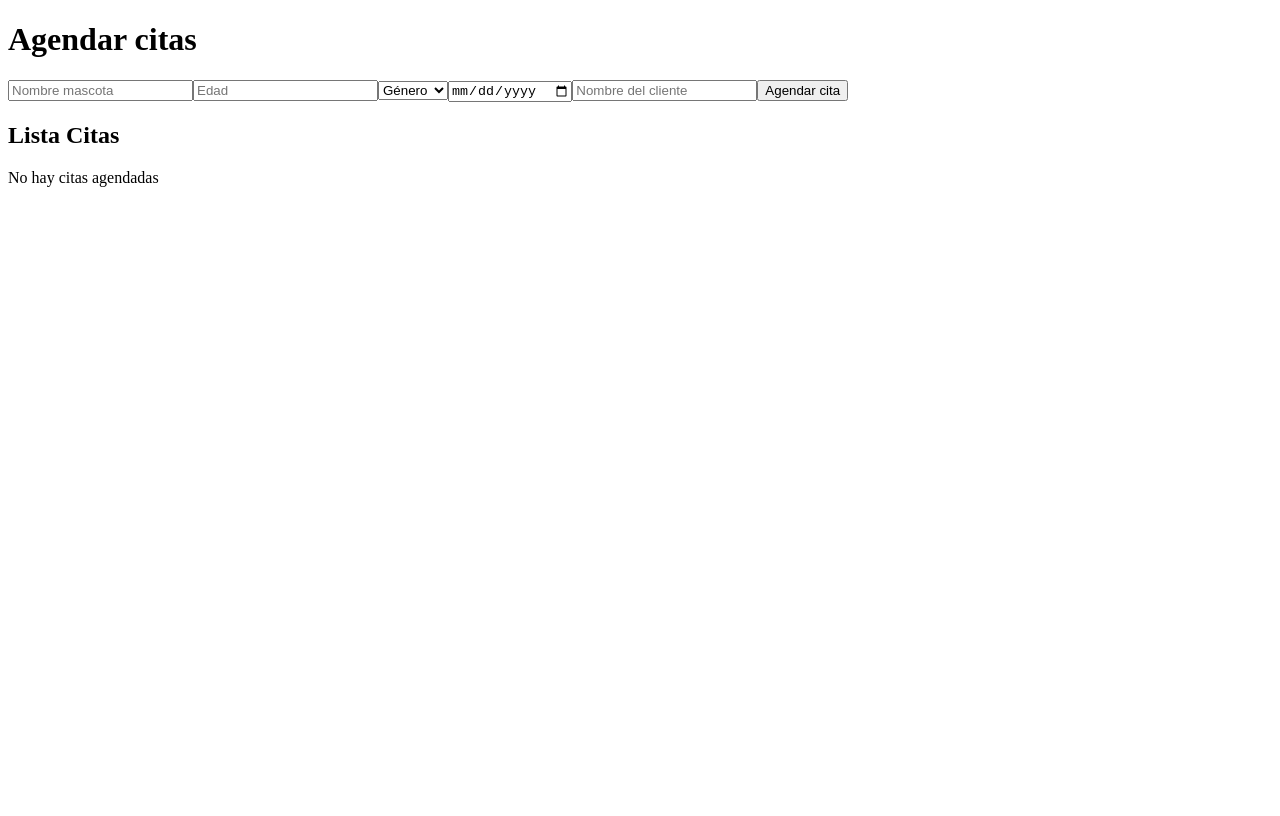
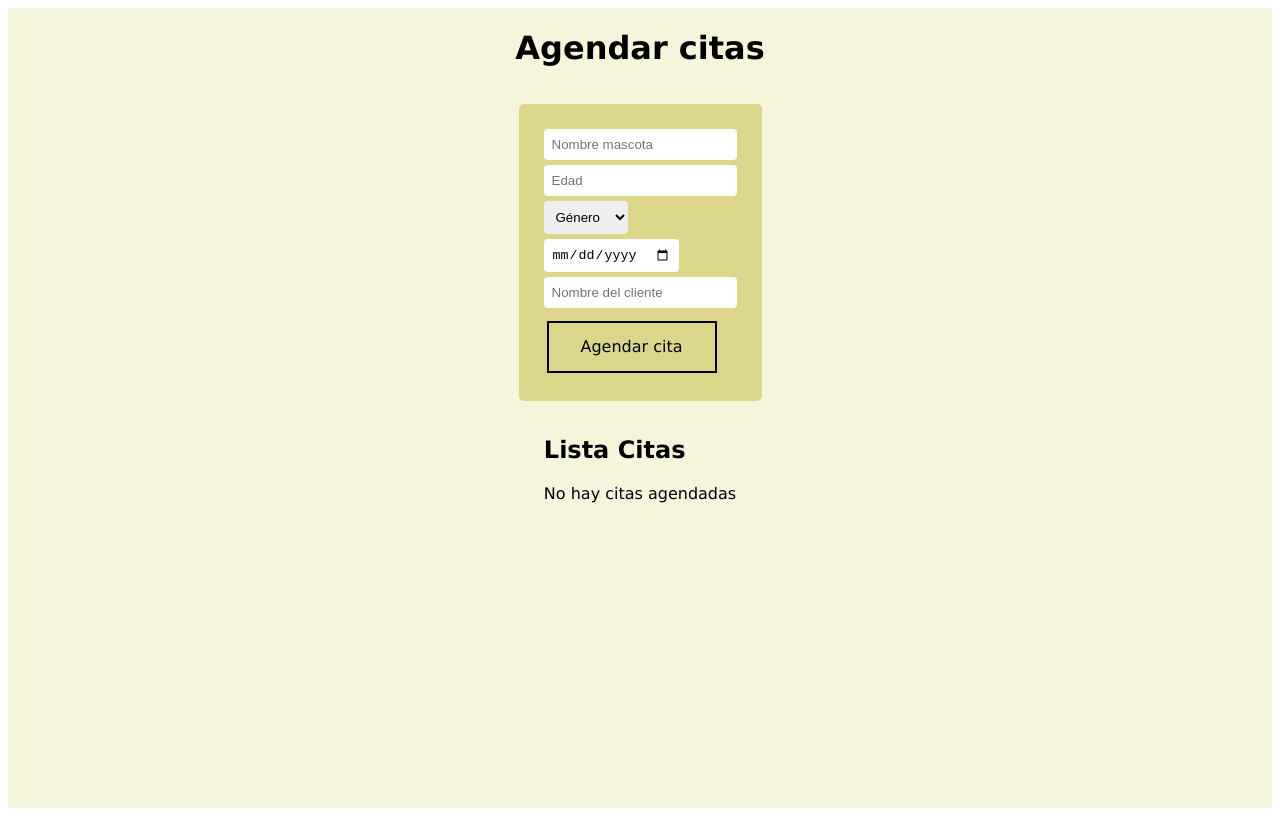
Before and after one commit to juanlope58/Reto2TGL, a React (Vite) app in the folder citas-mascotas/: page / in a window 1280 px wide. Built offline with nearby package versions, Linux system fonts and the light colour scheme.

Commit message:
add styles

```diff
--- a/citas-mascotas/package.json
+++ b/citas-mascotas/package.json
@@ -21,6 +21,7 @@
     "eslint-plugin-react": "^7.32.2",
     "eslint-plugin-react-hooks": "^4.6.0",
     "eslint-plugin-react-refresh": "^0.4.3",
+    "sass": "^1.69.4",
     "vite": "^4.4.5"
   }
 }
--- a/citas-mascotas/src/App.jsx
+++ b/citas-mascotas/src/App.jsx
@@ -1,6 +1,7 @@
 import { useState } from 'react'
 import FormularioCita from './components/FormularioCita'
 import ListaCitas from './components/ListaCitas'
+import "./styles.scss"
 
 const App = () => {
   const [citas, setCitas] = useState([]);
@@ -12,7 +13,7 @@ const App = () => {
   console.log(citas);
 
   return (
-    <div>
+    <div className='app'>
       <h1>Agendar citas</h1>
       <FormularioCita agregarCita={agregarCita}/>
       <ListaCitas citas={citas}/>
--- a/citas-mascotas/src/components/Cita.jsx
+++ b/citas-mascotas/src/components/Cita.jsx
@@ -1,6 +1,6 @@
 const Cita = ({cita}) => {
     return(
-        <div>
+        <div className="cita-card">
             <p><strong>Nombre Mascota: </strong>{cita.petName}</p>
             <p><strong>Edad: </strong>{cita.age}</p>
             <p><strong>Género: </strong>{cita.gender}</p>
--- a/citas-mascotas/src/components/FormularioCita.jsx
+++ b/citas-mascotas/src/components/FormularioCita.jsx
@@ -28,7 +28,7 @@ const FormularioCita = ({agregarCita}) => {
 
     return(
         <div>
-            <form onSubmit={handleFormSubmit}>
+            <form className="form-card" onSubmit={handleFormSubmit}>
                 <input type="text" name="petName" placeholder="Nombre mascota" value={form.petName} onChange={handleInputChange} />
                 <input type="number" name="age" placeholder="Edad" value={form.age} onChange={handleInputChange} />
                 <select name="gender" value={form.gender} onChange={handleInputChange}>
--- /dev/null
+++ b/citas-mascotas/src/styles.scss
@@ -0,0 +1,64 @@
+.app {
+    display: flex;
+    flex-direction: column;
+    align-items: center;
+    font-family: Verdana, Geneva, Tahoma, sans-serif;
+    background-color: beige;
+    height: 100vh;
+
+    .form-card {
+        margin: 15px;
+        padding: 20px;
+        border-radius: 5px;
+        background-color: rgb(219, 214, 138);
+
+        input {
+            display: block;
+            padding: 8px;
+            margin: 5px;
+            border-radius: 4px;
+            border: none;
+            &:hover{
+                background-color: aliceblue;
+            }
+        }
+
+        select {
+            display: block;
+            padding: 8px;
+            margin: 5px;
+            border-radius: 4px;
+            border: none;
+            &:hover{
+                background-color: aliceblue;
+            }
+        }
+
+
+        button {
+            background: none;
+            border: 2px solid;
+            font: inherit;
+            line-height: 1;
+            margin: 0.5em;
+            padding: 1em 2em;
+            transition: all 1250ms cubic-bezier(0.19, 1, 0.22, 1);
+
+            &:hover{
+                background-color:  rgb(76, 74, 47);
+                color: beige;
+                box-shadow: inset 0 0 20px rgba(255, 255, 255, .5), 0 0 20px rgba(255, 255, 255, .2);
+                outline-offset: 15px;
+            }
+        }
+    }
+
+    .cita-card{
+        margin: 15px;
+        padding: 20px;
+        border-radius: 5px;
+        background-color: rgb(138, 219, 185);
+        box-shadow: 5px 5px 5px rgb(71, 112, 95);
+    }
+
+}
```
Also changed, not shown: 1 other file (tests, documents, lock files or other folders).
